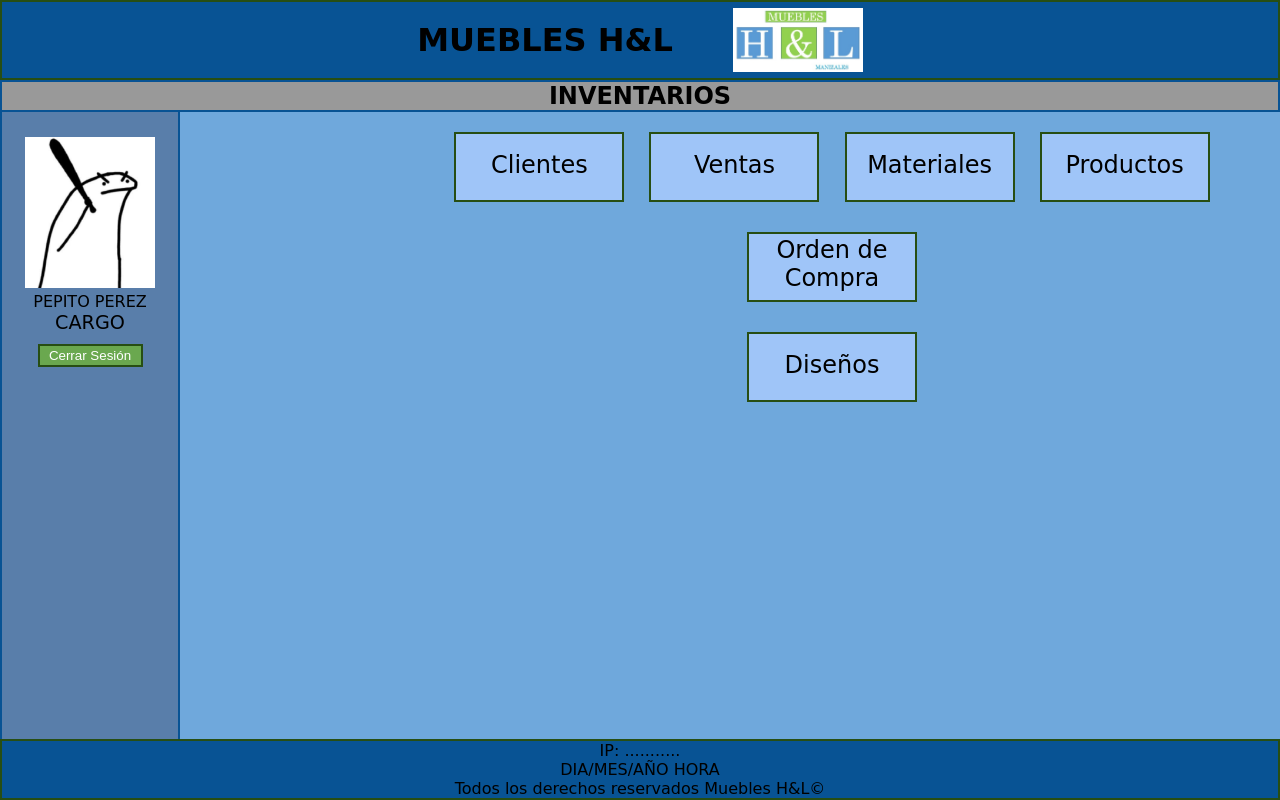
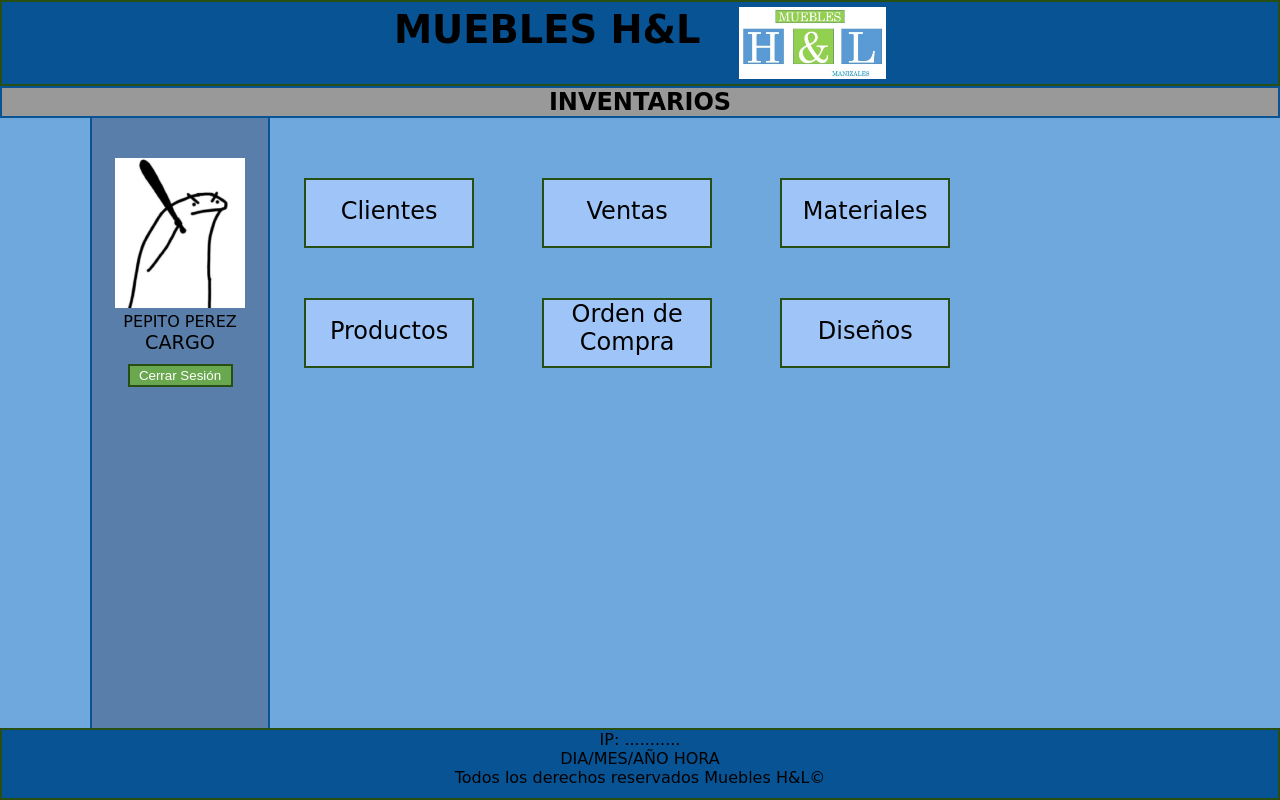
Before and after one commit to Draifor/Muebles_H_L, a plain HTML site: page index.html in a window 1280 px wide. Drawn offline with Linux system fonts and the light colour scheme.

Commit message:
Estructura header y footer siempre con el width al 100% como en GdlWebCamp

```diff
--- a/css/estilos.css
+++ b/css/estilos.css
@@ -1,8 +1,5 @@
-/** GENERALES */
-
 html {
     box-sizing: border-box;
-    height: 100%;
   }
   *,*:before,*:after {
     box-sizing: inherit;
@@ -16,34 +13,78 @@ html {
   content: " ";
   display: table;
 }
+.clearfix::after {
+  clear: both;
+}
 body {
     background-color: #6fa8dc;
     font-family: cursive;
-    height: 80%;
 }
-header {
-    background-color: #085394;
-    height: 80px;
-    width: 100%;
-    border: 2px solid #274e13;
-    display: flex;
-    align-items: center;
-    justify-content: center;
+
+/** Globales */
+
+div.contenedor {
+    width: 98%;
+    max-width: 1100px;
+    margin: 0 auto;
 }
-header.formulario {
-    position: fixed;
-    top: 0;
+@media only screen and (min-width:480px) {
+    div.contenedor {
+        width: 95%;
+    }
 }
-h1 {
-    margin-right: 2%;
+@media only screen and (min-width: 768px) {
+    div.contenedor {
+        width: 90%;
+    }
 }
-header img {
-    width: 130px;
-    margin-left: 2%;
+.seccion {
+    padding: 30px 0 73px;
 }
 h2 {
     text-align: center;
 }
+ul {
+    list-style: none;
+}
+
+/** Header **/
+header {
+    background-color: #085394;
+    border: 2px solid #274e13;
+    display: flex;
+    justify-content: center;
+}
+div.contenido-header {
+    padding: 5px;
+}
+h1 {
+    margin-right: 3vw;
+}
+header img {
+    width: 130px;
+    margin: 0 auto;
+    display: block;
+}
+@media only screen and (min-width:410px) {
+    h1 {
+        float: left;
+    }
+    header img {
+        float: right;
+    }
+}
+@media only screen and (min-width:1100px) {
+    h1 {
+        font-size: 3vw;
+    }
+    header img {
+        width: 11.5vw;
+    }
+}
+
+/** Footer **/
+
 footer {
     background-color: #085394;
     position: fixed;
@@ -51,18 +92,20 @@ footer {
     width: 100%;
     border: 2px solid #274e13;
 }
-/* footer.formulario {
-
-} */
 footer p {
     text-align: center;
+}
+@media only screen and (min-width:1100px) {
+    footer {
+        height: 9vh;
+    }
 }
 
 /** INICIO DE SESIÓN */
 
 .contenedor-principal {
     width: 100%;
-    height: 100vh;
+    height: 76vh;
     display: flex;
     justify-content: center;
     align-items: center;
@@ -74,6 +117,11 @@ div.contenido {
     height: 300px;
     padding: 25px;
     border: 2px solid #085394;
+}
+@media only screen and (min-width:500px) {
+    div.contenido {
+        width: 400px;
+    }
 }
 div.contenido h2 {
     margin: 15px 0 40px;
@@ -104,7 +152,6 @@ label input {
     display: block;
     margin: 0 auto;
     padding: 4px 20px;
-    /* border: none; */
     border: 2px solid #274e13;
 }
 .button:hover {
@@ -114,34 +161,25 @@ label input {
 .button:active {
     transform: scale(.9);
 }
-@media only screen and (min-width:500px) {
-    h1 {
-        margin-right: 30px;
-    }
-    header img {
-        margin-left: 30px;
-    }
-    div.contenido {
-        width: 400px;
-    }
-}
 
 /** PÁGINA PRINCIPAL **/
 
-div.contenido-actual {
+div.pagina-actual {
     background-color: #999999;
     border: 2px solid #085394;
 }
-main {
-    height: 100%;
-}
-div.contenedor {
-    height: 100%;
+div.contenedor-index {
+    display: flex;
+    flex-wrap: wrap-reverse;
 }
 section {
     text-align: center;
 }
-section a {
+ul.menu-principal {
+    display: flex;
+    flex-flow: row wrap;
+}
+ul.menu-principal li a {
     width: 170px;
     height: 70px;
     background-color: #9fc5f8;
@@ -153,23 +191,33 @@ section a {
     padding-top: 17px;
     border: 2px solid #274e13;
 }
-section a:nth-child(5) {
-    padding-top: 2px;
+ul.menu-principal li:nth-child(5) a {
+    padding-top: 0;
+}
+ul.menu-principal li {
     /* float: left; */
-    /* left: 33px; */
+    padding: 10px;
 }
-section a:nth-child(6) {
-    /* margin-top: 2px; */
+@media only screen and (min-width:590px) {
+    ul.menu-principal li {
+        width: 50%;
+    }
+}
+@media only screen and (min-width:800px) {
+    ul.menu-principal li {
+        width: 33.3%;
+    }
 }
 aside {
     background-color: #597eaa;
     text-align: center;
     height: 360px;
+    width: 100%;
     border: 2px solid #085394;
 }
 aside img {
     width: 130px;
-    margin-top: 25px;
+    margin-top: 10px;
 }
 aside p.nombre {
     font-size: 1em;
@@ -183,16 +231,25 @@ aside button.button {
     padding: 2px 0px;
     margin-top: 10px;
 }
+@media only screen and (max-width:370px) {
+    aside .seccion {
+        padding-bottom: 105px;
+    }
+}
 @media only screen and (min-width:590px) {
+    div.contenedor-index {
+        /* display: flex;
+        flex-flow: row-reverse wrap; */
+    }
     aside {
-        height: 100%;
-        float: left;
+        height: 79vh;
+        /* float: left; */
         width: 180px;
         border-top: none;
     }
     section {
-        float: right;
-        width: 70%;
+        /* float: right; */
+        width: 65%;
     }
     section a {
         text-align: center;
--- a/index.html
+++ b/index.html
@@ -10,33 +10,49 @@
 
 <body>
     <header>
+        <div class="contenido-header clearfix">
             <h1>MUEBLES H&L</h1>
             <img src="img/logo.jpeg" alt="Logo Muebles H&L">
+        </div>
     </header>
 
     <main>
-        <div class="contenido-actual">
+        <div class="pagina-actual">
             <h2>INVENTARIOS</h2>
         </div>
 
-        <div class="contenedor">
-            <section>
-                <div class="enlaces">
-                    <a href="clientes.html">Clientes</a>
-                    <a href="ventas.html">Ventas</a>
-                    <a href="materiales.html">Materiales</a>
-                    <a href="productos.html">Productos</a>
-                    <a href="orden de compra.html">Orden de Compra</a>
-                </div>
-                <a href="diseños.html">Diseños</a>
-            </section>
-
+        <div class="contenedor-index contenedor">
             <aside>
+                <div class="seccion">
                     <img src="img/flork.jpg" alt="Foto Perfil">
                     <p class="nombre">PEPITO PEREZ</p>
                     <p class="cargo">CARGO</p>
                     <button class="button">Cerrar Sesión</button>
+                </div>
             </aside>
+
+            <section class="seccion">
+                <ul class="menu-principal clearfix">
+                    <li>
+                        <a href="clientes.html">Clientes</a>
+                    </li>
+                    <li>
+                        <a href="ventas.html">Ventas</a>
+                    </li>
+                    <li>
+                        <a href="materiales.html">Materiales</a>
+                    </li>
+                    <li>
+                        <a href="productos.html">Productos</a>
+                    </li>
+                    <li>
+                        <a href="orden de compra.html">Orden de Compra</a>
+                    </li>
+                    <li>
+                        <a href="diseños.html">Diseños</a>
+                    </li>
+                </ul>
+            </section>
         </div>
     </main>
 
```
Also changed, not shown: inicio_sesion.html (+6 -4 lines). Lines whose indentation alone changed are shown as unchanged.
